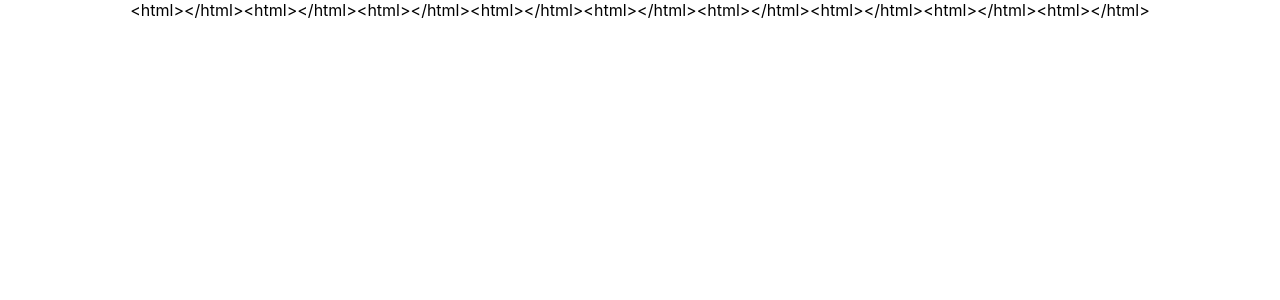
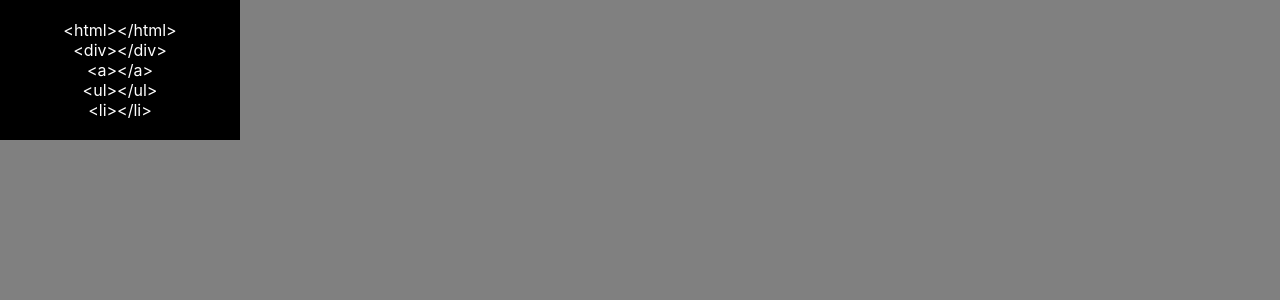
Before and after one commit to Sreemans/FrontEnd, a React (Create React App) app: page / in a window 1280 px wide. Shown: the top 300 px of the page. Built offline with nearby package versions, Linux system fonts and the light colour scheme.

Commit message:
Sample Html Page

```diff
--- a/src/App.css
+++ b/src/App.css
@@ -1,7 +1,20 @@
 .App {
   text-align: center;
+  background: grey;
+  height: 100vh;
+  color: white;
 }
 
+.HtmlTags{
+  padding: 20px;
+  height:max-content;
+  width: max-content;
+  background: black;
+}
+li{
+  list-style-type: none;
+  width: 200px;
+}
 .App-logo {
   height: 40vmin;
   pointer-events: none;
--- a/src/App.js
+++ b/src/App.js
@@ -1,11 +1,14 @@
 import React from 'react';
 import './App.css';
 
+
+const Tags = ['<html></html>', '<div></div>', '<a></a>', '<ul></ul>', '<li></li>']
 function App() {
   return (
     <div className="App">
-     {"<html></html>"}
-     {"<html></html>"}{"<html></html>"}{"<html></html>"}{"<html></html>"}{"<html></html>"}{"<html></html>"}{"<html></html>"}{"<html></html>"}
+      <div className='HtmlTags'>
+          {Tags.map(d => { return <li>{d}</li> })}
+      </div>
     </div>
   );
 }
```
